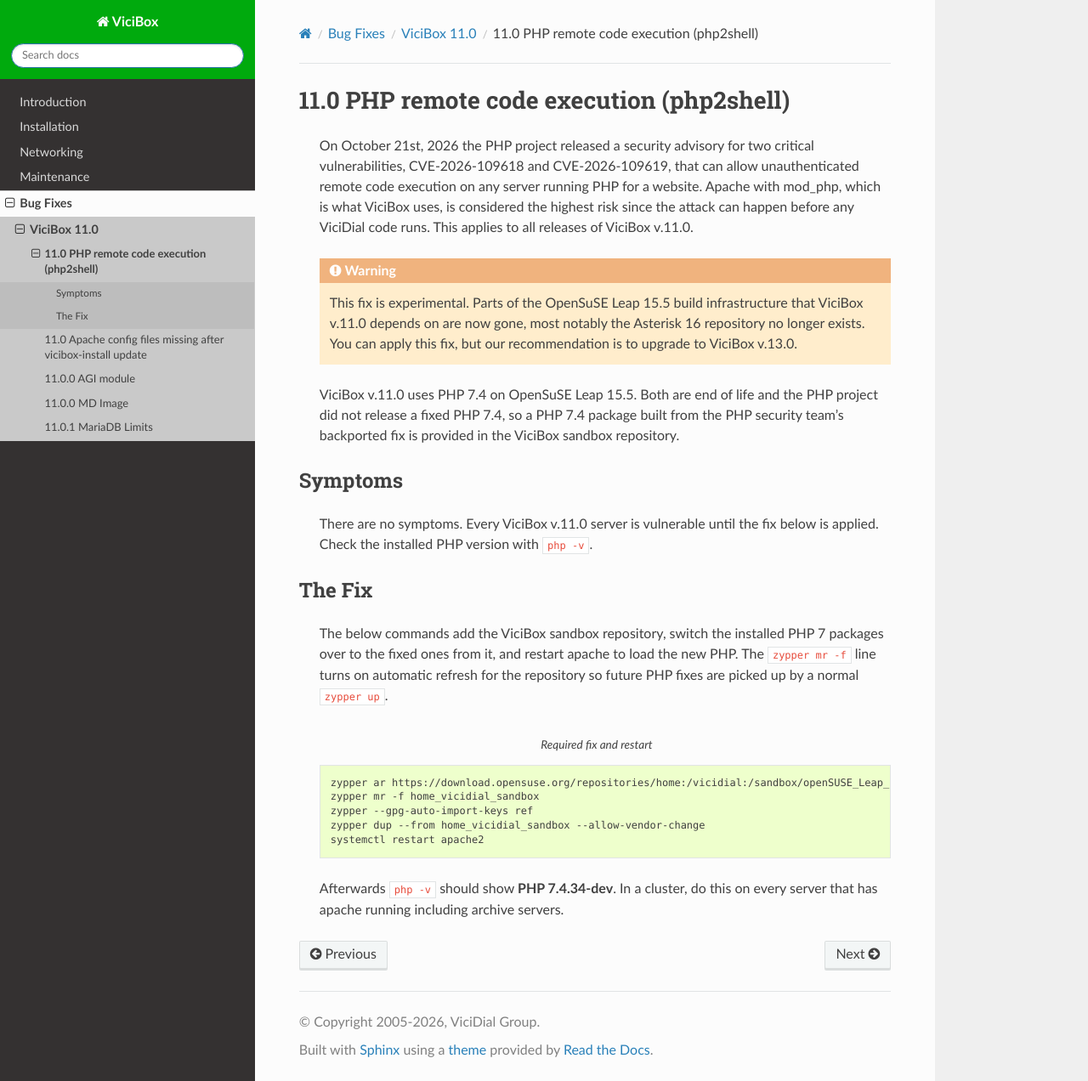
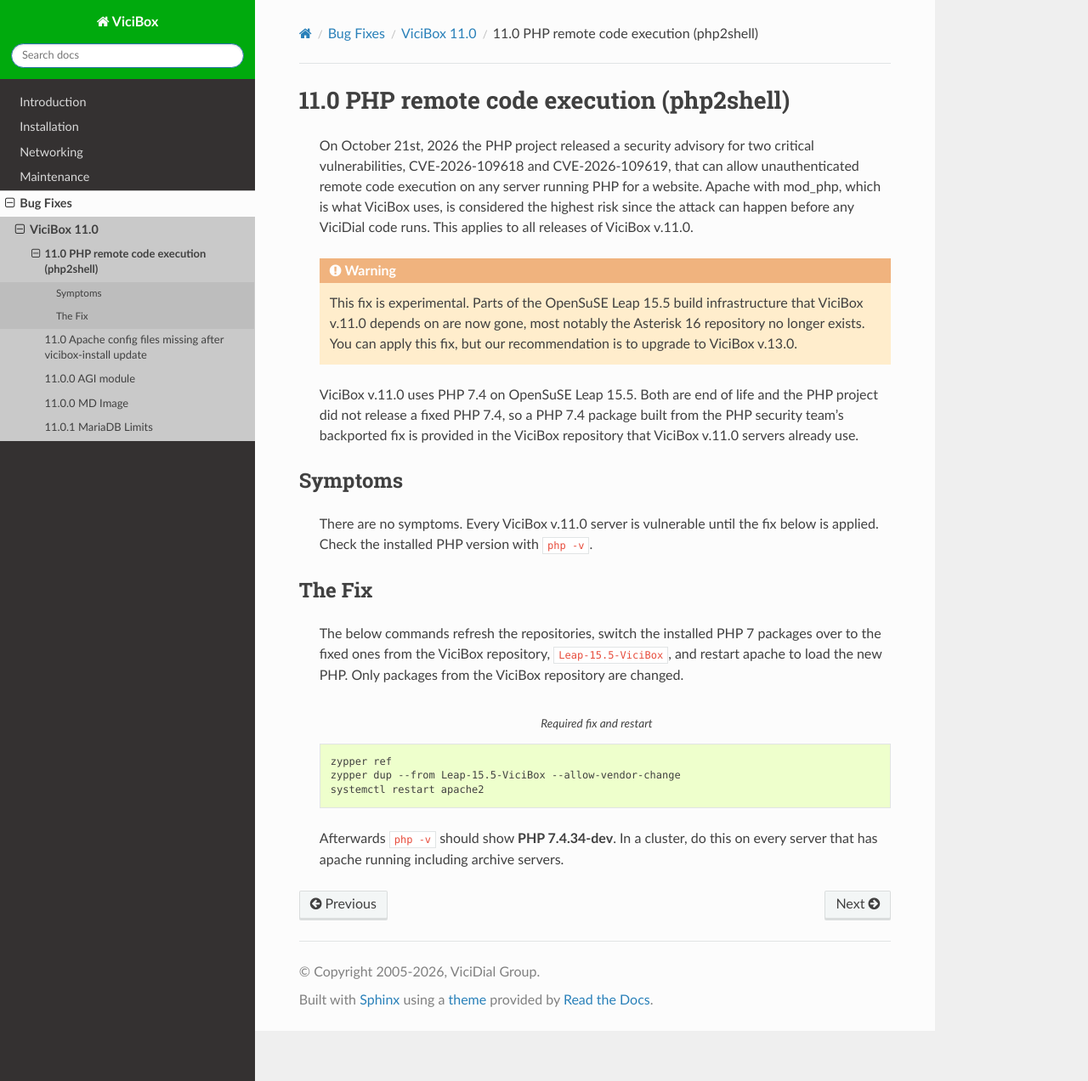
Before and after one commit to jamesvici/vicibox, a Sphinx documentation site: the page built from docs/source/bugfix/bugfix110-1.rst, in a window 1280 px wide and 1272 px high. Shown: the whole window at 85% size. Built offline with Sphinx 7.4.7 and the Read the Docs theme 3.1.0, drawn with Linux system fonts in a browser that asks for light colours.

Commit message:
Update bugfix110-1.rst

```diff
--- a/docs/source/bugfix/bugfix110-1.rst
+++ b/docs/source/bugfix/bugfix110-1.rst
@@ -6,7 +6,7 @@
 
       This fix is experimental. Parts of the OpenSuSE Leap 15.5 build infrastructure that ViciBox v.11.0 depends on are now gone, most notably the Asterisk 16 repository no longer exists. You can apply this fix, but our recommendation is to upgrade to ViciBox v.13.0.
 
-   ViciBox v.11.0 uses PHP 7.4 on OpenSuSE Leap 15.5. Both are end of life and the PHP project did not release a fixed PHP 7.4, so a PHP 7.4 package built from the PHP security team's backported fix is provided in the ViciBox sandbox repository.
+   ViciBox v.11.0 uses PHP 7.4 on OpenSuSE Leap 15.5. Both are end of life and the PHP project did not release a fixed PHP 7.4, so a PHP 7.4 package built from the PHP security team's backported fix is provided in the ViciBox repository that ViciBox v.11.0 servers already use.
 
 Symptoms
 ========
@@ -14,15 +14,13 @@
 
 The Fix
 =======
-   The below commands add the ViciBox sandbox repository, switch the installed PHP 7 packages over to the fixed ones from it, and restart apache to load the new PHP. The ``zypper mr -f`` line turns on automatic refresh for the repository so future PHP fixes are picked up by a normal ``zypper up``.
+   The below commands refresh the repositories, switch the installed PHP 7 packages over to the fixed ones from the ViciBox repository, ``Leap-15.5-ViciBox``, and restart apache to load the new PHP. Only packages from the ViciBox repository are changed.
 
    .. code-block:: bash
       :caption: Required fix and restart
 
-      zypper ar https://download.opensuse.org/repositories/home:/vicidial:/sandbox/openSUSE_Leap_15.5/home:vicidial:sandbox.repo
-      zypper mr -f home_vicidial_sandbox
-      zypper --gpg-auto-import-keys ref
-      zypper dup --from home_vicidial_sandbox --allow-vendor-change
+      zypper ref
+      zypper dup --from Leap-15.5-ViciBox --allow-vendor-change
       systemctl restart apache2
 
    Afterwards ``php -v`` should show **PHP 7.4.34-dev**. In a cluster, do this on every server that has apache running including archive servers.
```
